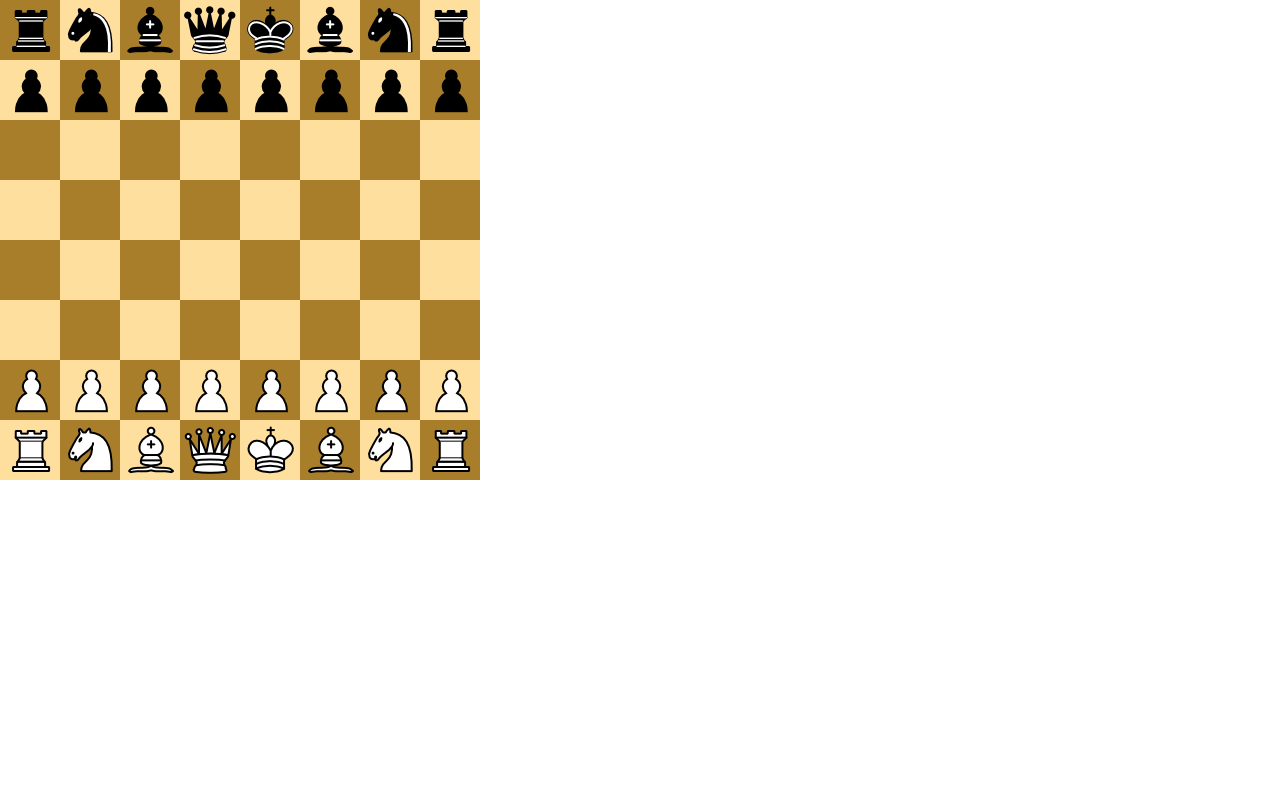
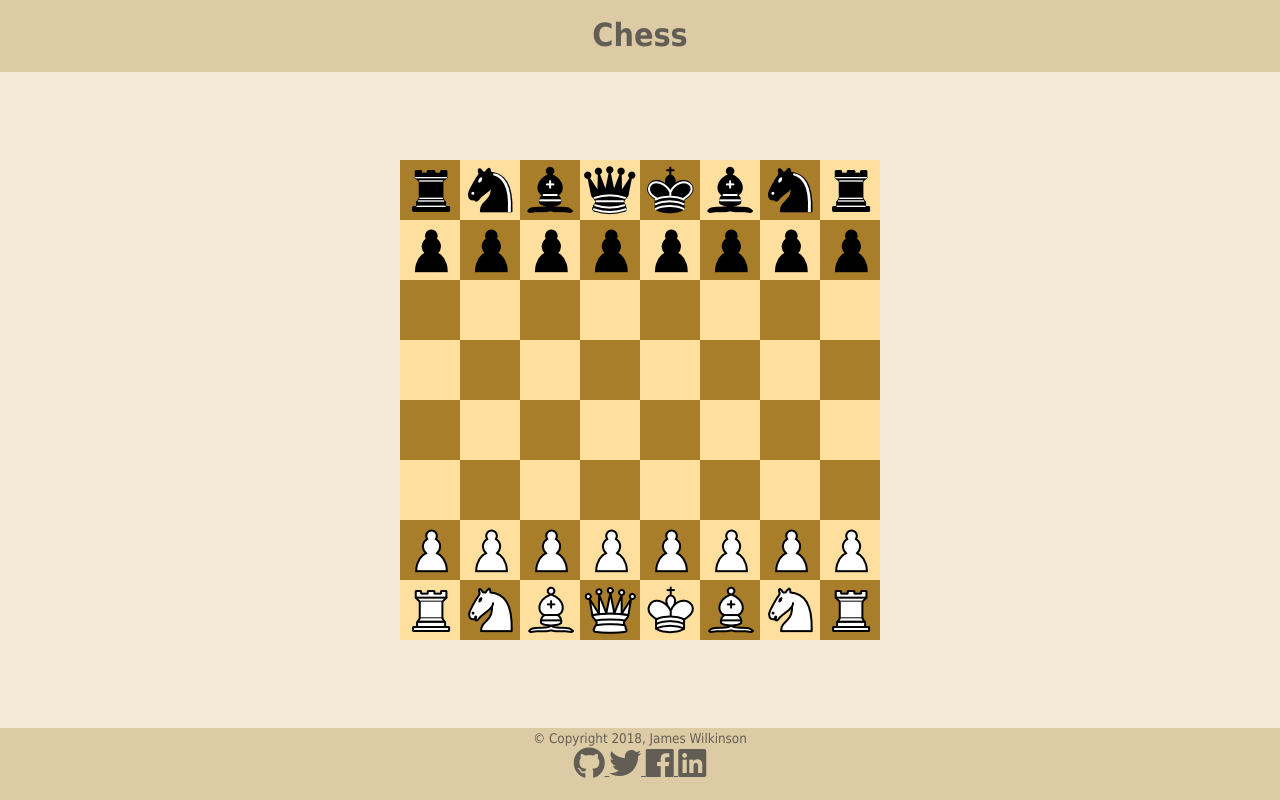
Before and after one commit to jameswilky/chess, a plain HTML site: page index.html in a window 1280 px wide. Drawn offline with Linux system fonts and the light colour scheme.

Commit message:
adding chess

```diff
--- a/board.js
+++ b/board.js
@@ -1,16 +1,22 @@
-//Define globals
-const WIDTH = 480;
-const HEIGHT = 480;
+//Define Globals
 const N = 8;
+const game_div = document.getElementById("game");
+const WIDTH = game_div.offsetWidth;
+const HEIGHT = game_div.offsetHeight;
 const TILE_SIZE = HEIGHT / N; // 60
 
+console.log(WIDTH, HEIGHT)
 //Define board canvas
 const board = document.getElementById("board");
 const board_ctx = board.getContext("2d");
+board.width = WIDTH;
 board.height = HEIGHT;
-board.width = WIDTH;
-let primary_color = "#a87e2b";
-let secondary_color = "#ffdf9e";
+const COL1 = "#a87e2b";
+const COL2 = "#ffdf9e";
+const COL3 = "#635e55";
+const COL4 = "#f2e9d7";
+const COL5 = "#ddcba6";
+
 
 //Define marker layer
 const markers = document.getElementById("markers");
@@ -40,19 +46,19 @@ function initialize_board() {
   for (i = 0; i < N; i++) {
     y = TILE_SIZE * i;
     if (i % 2 == 0) { //If even, start with a black grid
-      prev_color = secondary_color;
+      prev_color = COL2;
     }
     else { //If odd, start with a #ffcf7c grid
-      prev_color = primary_color;
+      prev_color = COL1;
     }
     for (j = 0; j < N; j++) {
       x = TILE_SIZE * j;
 
-      if (prev_color == primary_color) { //If last block black, make this block #ffcf7c
-        prev_color = secondary_color;
+      if (prev_color == COL1) { //If last block black, make this block #ffcf7c
+        prev_color = COL2;
       }
-      else if (prev_color == secondary_color) { //If last block #ffcf7c, make this block black
-        prev_color = primary_color;
+      else if (prev_color == COL2) { //If last block #ffcf7c, make this block black
+        prev_color = COL1;
       }
       drawRect(board_ctx, x, y, prev_color);
 
--- a/chessmen.js
+++ b/chessmen.js
@@ -51,12 +51,16 @@ function Chessman(id, type, row, col, faction) {
     let c = this.position.logical.col;
 
     let options = this.options;
+    let piece = this;
 
-    function check_tile(row, col, diag, isPawn) {
+    function check_tile(row, col, diag) {
       //diag is an optional variable for pawn sideways movement logic
       diag = diag || false;
-      isPawn = isPawn || false;
+      let isPawn = false;
+      if (piece.type == "pawn") {
+        isPawn = true;
 
+      }
       //Checks the status of the board to see if the chessman can move to selected tile
 
       let option = {}; //edited, used to hold {faction:faction}
@@ -87,9 +91,11 @@ function Chessman(id, type, row, col, faction) {
         option.col = col;
         options[i] = option;
         i++;
-        console.log('found target')
       }
       if (diag && !isEnemy) {
+        return
+      }
+      if (isPawn && !diag && isEnemy) {
         return
       }
 
@@ -205,7 +211,7 @@ function Chessman(id, type, row, col, faction) {
   this.show_movement_options = function () {
     this.options.forEach(option => {
       //Represent each available movement option with a highlighted tile
-      drawRect(markers_ctx, (option.col * TILE_SIZE), (option.row * TILE_SIZE), "blue");
+      drawRect(markers_ctx, (option.col * TILE_SIZE), (option.row * TILE_SIZE), COL3);
     })
   }
   this.hover = false;
--- a/index.html
+++ b/index.html
@@ -5,21 +5,55 @@
     <meta charset="utf-8" />
     <title>Chess</title>
     <link href="style.css" rel="stylesheet">
+    <link rel="stylesheet" href="https://use.fontawesome.com/releases/v5.0.13/css/all.css" integrity="sha384-DNOHZ68U8hZfKXOrtjWvjxusGo9WQnrNx2sqG0tfsghAvtVlRW3tvkXWZh58N9jp"
+        crossorigin="anonymous">
+
+
 </head>
 
 <body>
 
-    <canvas id="board"></canvas>
-    <canvas id="markers"></canvas>
-    <canvas id="chessmen_layer"></canvas>
+    <div class="wrapper">
+        <header>
+            <h1>Chess</h1>
 
-    <script src="board.js"></script>
-    <script src="chessmen.js"></script>
-    <script src="mouse.js"></script>
-    <script src="game.js"></script>
+        </header>
+    </div>
+    <div class="main">
+        <div id="game">
+            <canvas id="board"></canvas>
+            <canvas id="markers"></canvas>
+            <canvas id="chessmen_layer"></canvas>
+        </div>
+    </div>
+    <footer>
+        <small>&copy; Copyright 2018, James Wilkinson</small>
+        <div class="icons">
+            <a href="#!">
+                <i class="fab fa-github fa-2x"></i>
+            </a>
+            <a href="#!">
+                <i class="fab fa-twitter fa-2x"></i>
+            </a>
+            <a href="#!">
+                <i class="fab fa-facebook fa-2x"></i>
+            </a>
+            <a href="#!">
+                <i class="fab fa-linkedin fa-2x"></i>
+            </a>
+        </div>
+    </footer>
+    </div>
+
+
 
 
 
 </body>
 
+<script src="board.js"></script>
+<script src="chessmen.js"></script>
+<script src="mouse.js"></script>
+<script src="game.js"></script>
+
 </html>
--- a/mouse.js
+++ b/mouse.js
@@ -1,6 +1,13 @@
 let dragging = false;
 let selector = document.createElement("img");
 ;
+
+function getOffsetWidth() {
+  return Math.floor((window.innerWidth - WIDTH) / 2)
+}
+function getOffsetHeight() {
+  return Math.floor((window.innerHeight - HEIGHT) / 2)
+}
 
 selector.ondragstart = function () {
   return false;
@@ -28,9 +35,9 @@ function coordsMatch(coord, piece) {
 chessmen_layer.addEventListener('mousemove', (e) => {
   if (dragging == false) {
     let pos = {
-      x: e.clientX,
-      y: e.clientY
-    };
+      x: e.clientX - getOffsetWidth(),
+      y: e.clientY - getOffsetHeight()
+    }
     //Check all chessmen and check if clicked location matches a chessman location
     chessmen.forEach(chessman => {
       if (coordsMatch(pos, chessman.position.graphical)) {
@@ -51,9 +58,12 @@ chessmen_layer.addEventListener('mousedown', (e) => {
 
   dragging = true; //stop markers rendering while dragging pieces
   let pos = {
-    x: e.clientX,
-    y: e.clientY
+    x: e.clientX - getOffsetWidth(),
+    y: e.clientY - getOffsetHeight()
   }
+  console.log(pos.x, pos.y)
+
+
   //Check all chessmen and check if clicked location matches a chessman location
   chessmen.forEach(chessman => {
     if (coordsMatch(pos, chessman.position.graphical)) {
@@ -68,23 +78,23 @@ chessmen_layer.addEventListener('mousedown', (e) => {
       selector.style.position = 'absolute';
       selector.src = chessman.sprite;
       selector.id = 'selector';
-      document.body.append(selector);
+      document.body.getElementsByClassName("main")[0].append(selector);
 
       //center selector at mouse locaiton
       moveAt(pos.x, pos.y);
-
       function moveAt(x, y) {
-        selector.style.left = x - TILE_SIZE / 2 + 'px';
-        selector.style.top = y - TILE_SIZE / 2 + 'px';
+        selector.style.left = x - TILE_SIZE / 2 + getOffsetWidth() + 'px';
+        selector.style.top = y - TILE_SIZE / 2 + getOffsetHeight() - (0.09 * window.innerHeight) + 'px'; //pushed up due to footer size
       }
 
       function onMouseMove(moveEvent) {
-        moveAt(moveEvent.clientX, moveEvent.clientY);
+        let x = moveEvent.clientX - getOffsetWidth();
+        let y = moveEvent.clientY - getOffsetHeight();
+        moveAt(x, y);
       }
 
       // selector will follow mouse on movement
       document.addEventListener('mousemove', onMouseMove);
-
 
       // drop the selector, remove unneeded handlers
       chessmen_layer.onmouseup = function (upevent) {
@@ -92,14 +102,13 @@ chessmen_layer.addEventListener('mousedown', (e) => {
 
         //clear selector
         selector.src = ""
-        // console.log("before", document.getElementById('selector'))
-        // document.body.removeChild(document.getElementById('selector'))
-        // console.log("after", document.getElementById('selector'))
-
+        //get offset
+        let x = upevent.clientX - getOffsetWidth();
+        let y = upevent.clientY - getOffsetHeight();
         //convert mouse pos to a row/col logical value
         let dest = {
-          x: Math.trunc(upevent.clientX / TILE_SIZE),
-          y: Math.trunc(upevent.clientY / TILE_SIZE)
+          x: Math.trunc(x / TILE_SIZE),
+          y: Math.trunc(y / TILE_SIZE)
         }
 
         //console.log("Event 1")
--- a/style.css
+++ b/style.css
@@ -1,21 +1,68 @@
-* {
-  padding: 0;
-  margin: 0;
+*{
+font-family:Tahoma, Geneva, sans-serif;
+color: #635e55;
 }
 
-canvas {
-  display: block;
-  margin: 0 auto;
+.main{
+ position: absolute;
+ top: 9%;
+ bottom: 9%;
+ right:0;
+ left:0;
+ overflow: hidden;
+ background-color: #f2e9d7;
+}
+
+#game{
+  position: absolute;
+  top:50%;
+  left: 50%;
+  margin-left:-240px;
+  margin-top:-240px;
+  height: 480px;
+  width: 480px;
 }
 
 #board {
-  position: absolute; left : 0; z-index:0;
+  left : 0; z-index:0; position: absolute;
 }
 
 #markers {
-  position: absolute; left : 0; z-index:0;
+  left : 0; z-index:0; position: absolute;
 }
 
 #chessmen_layer {
-  position: absolute; left : 0; z-index:1;
+ left : 0; z-index:1; position: absolute;
 }
+
+header{
+  text-align: center;
+  position: absolute;
+  top:0;
+  right: 0;
+  left: 0;
+  height: 9%;
+  background-color: #ddcba6;
+}
+
+
+header > h1{
+ margin-top: 1rem;
+
+}
+footer{
+  text-align: center;
+  position: absolute;
+  z-index: 3;
+  right: 0;
+  left: 0;
+  height: 9%;
+  bottom: 0;
+  background-color: #ddcba6;
+  color: #f2e9d7;
+}
+
+footer > .icons{
+  margin: auto;
+  width:200px;
+}
```
Also changed, not shown: markers.js (deleted, +0 -132 lines), README.md.
